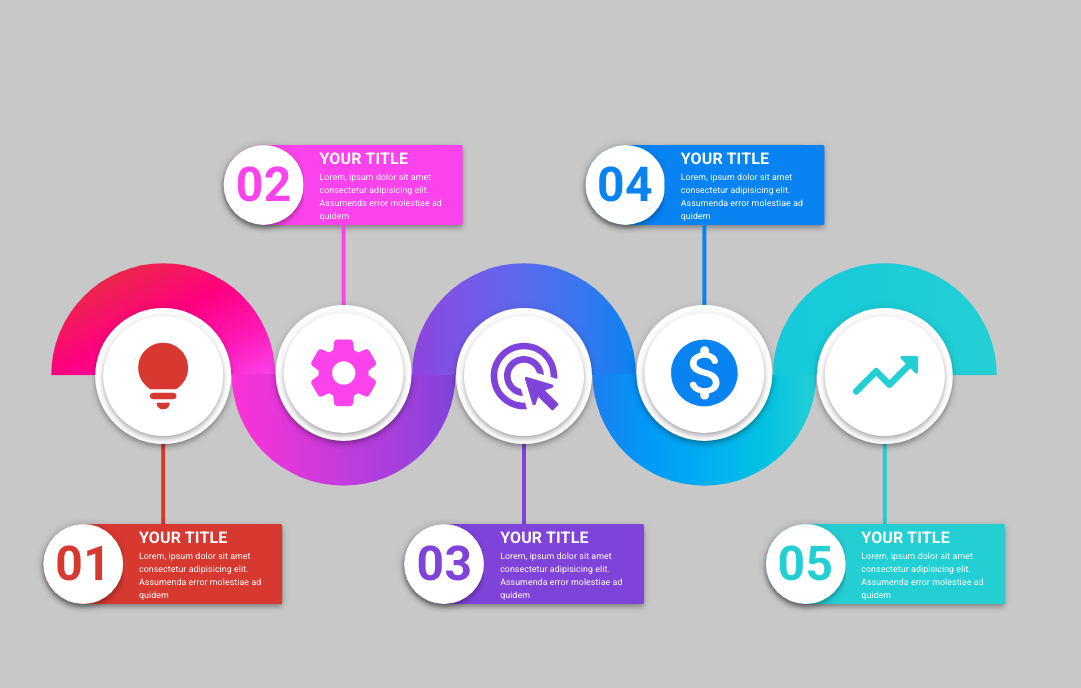
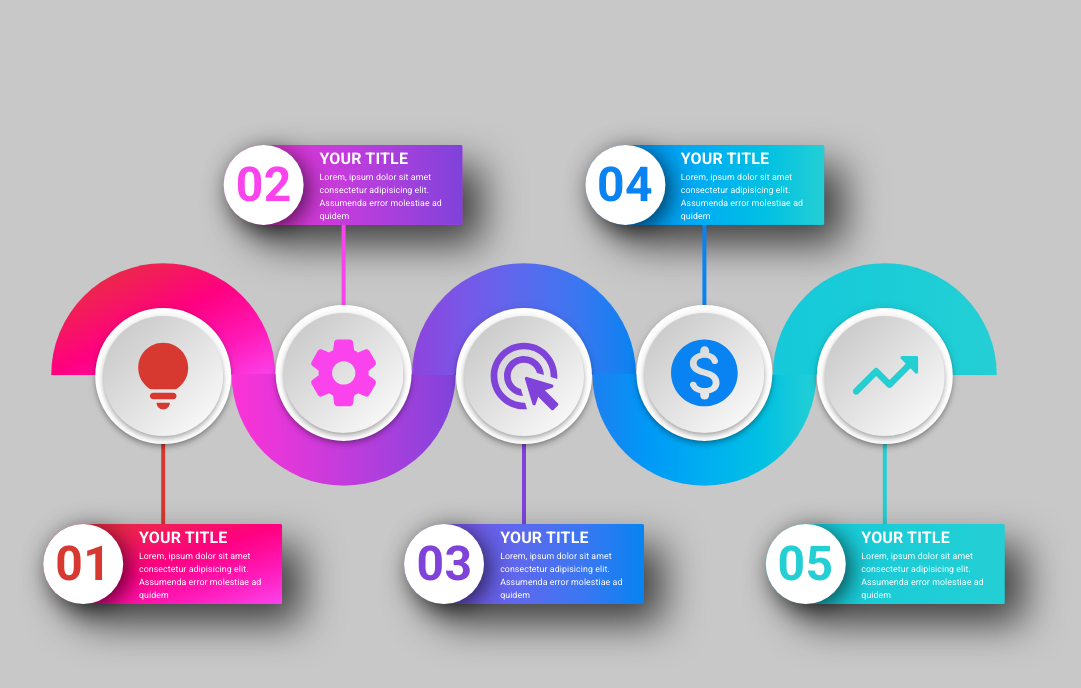
Before and after one commit to KOKUMUbooker/react-challenge, a React (Create React App) app: page / in a window 1280 px wide. Shown: the top 688 px of the page, without its empty margins (116-1197 px from the left). Built offline with nearby package versions, Linux system fonts and the light colour scheme.

Commit message:
Finish up on challenge

```diff
--- /dev/null
+++ b/src/components/components.module.css
@@ -0,0 +1,15 @@
+.info_card_shadow {
+  box-shadow: 20px 20px 25px -3px rgba(0, 0, 0, 0.7);
+}
+
+.circle_button_shadow {
+  box-shadow: 5px 5px 25px -3px rgba(0, 0, 0, 0.4);
+  background-image: linear-gradient(
+    to right bottom,
+    #c4c4c4,
+    #d2d2d2,
+    #e1e1e1,
+    #f0f0f0,
+    #ffffff
+  );
+}
--- a/src/components/sub-components/icon-container.tsx
+++ b/src/components/sub-components/icon-container.tsx
@@ -1,4 +1,5 @@
 import { Button, Paper } from '@mui/material';
+import module_styles from '../components.module.css';
 
 interface IconContainerProps {
   color: string;
@@ -29,6 +30,7 @@ export function IconContainer({ color, icon }: IconContainerProps) {
         >
           <Paper
             elevation={4}
+            className={module_styles.circle_button_shadow}
             style={{
               borderRadius: '20rem',
               width: '7.5rem',
@@ -36,6 +38,7 @@ export function IconContainer({ color, icon }: IconContainerProps) {
               justifyContent: 'center',
               display: 'flex',
               alignItems: 'center',
+              backgroundColor: '#C4C4C4',
             }}
           >
             {icon}
--- a/src/components/sub-components/info-card.tsx
+++ b/src/components/sub-components/info-card.tsx
@@ -1,4 +1,6 @@
 import { Paper, Grid, Typography, Box } from '@mui/material';
+import entity_module_styles from '../../entities/entities.module.css';
+import { DARK_BLUE, LIGHT_BLUE, PINK, PURPLE, RED } from '../../constants';
 
 interface InfoCardProps {
   color: string;
@@ -6,16 +8,30 @@ interface InfoCardProps {
 }
 
 export function InfoCard({ color, infoCardNumber }: InfoCardProps) {
+  let entity_module_className;
+  if (color === RED)
+    entity_module_className = entity_module_styles.red_entity_wave;
+  else if (color === PINK)
+    entity_module_className = entity_module_styles.pink_entity_wave;
+  else if (color === PURPLE)
+    entity_module_className = entity_module_styles.purple_entity_wave;
+  else if (color === DARK_BLUE)
+    entity_module_className = entity_module_styles.dark_blue_entity_wave;
+  else if (color === LIGHT_BLUE)
+    entity_module_className = entity_module_styles.light_blue_entity_wave;
+
   return (
     <>
       <Paper
         elevation={4}
+        className={entity_module_className}
         style={{
           maxWidth: '14.95rem',
           borderTopLeftRadius: '6.5rem',
           borderBottomLeftRadius: '6.5rem',
           backgroundColor: color,
           paddingRight: 0,
+          boxShadow: '20px 20px 40px -1px rgba(0, 0, 0, 0.7)',
         }}
       >
         <Grid container>
@@ -29,6 +45,7 @@ export function InfoCard({ color, infoCardNumber }: InfoCardProps) {
                 justifyContent: 'center',
                 display: 'flex',
                 alignItems: 'center',
+                boxShadow: '5px 5px 25px -1px rgba(0, 0, 0, 0.7)',
               }}
             >
               <Typography
@@ -45,7 +62,6 @@ export function InfoCard({ color, infoCardNumber }: InfoCardProps) {
               display: 'flex',
               justifyContent: 'center',
               alignContent: 'center',
-              backgroundColor: color,
               paddingRight: 0,
             }}
           >
--- a/src/entities/entities.module.css
+++ b/src/entities/entities.module.css
@@ -52,3 +52,9 @@
     #24cfd4
   );
 }
+
+.icon_shadow {
+  -webkit-box-shadow: 8px 8px 24px 10px rgba(66, 68, 90, 1);
+  -moz-box-shadow: 8px 8px 24px 10px rgba(66, 68, 90, 1);
+  box-shadow: 8px 8px 24px 10px rgba(66, 68, 90, 1);
+}
```
